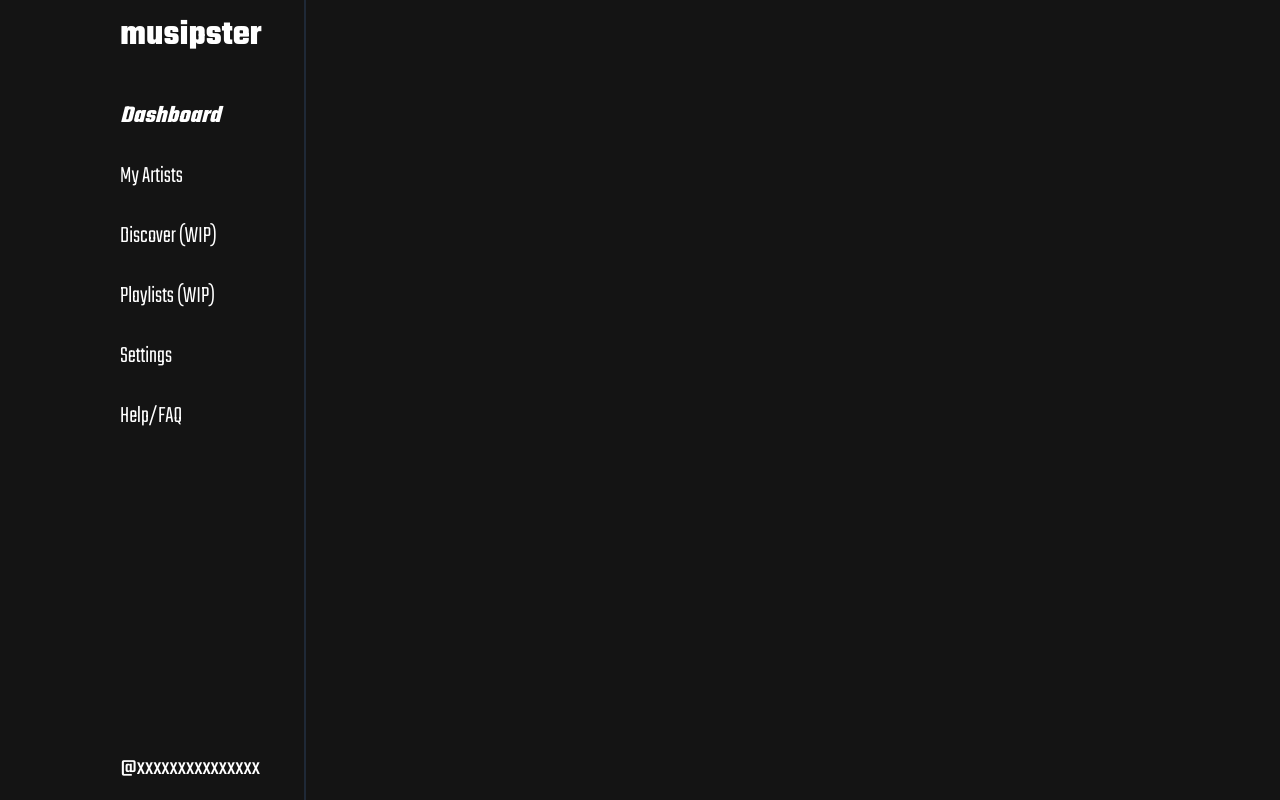
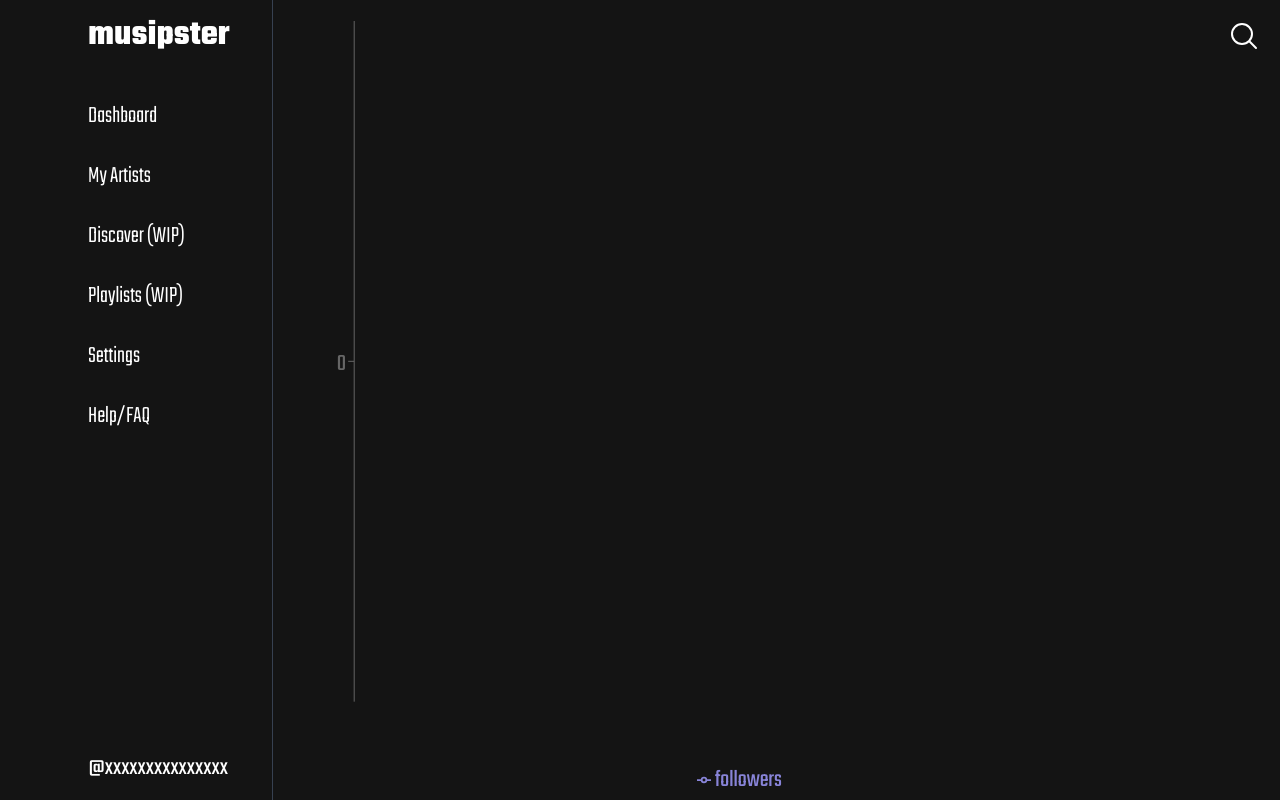
Before and after one commit to GnawhDaniel/Artist-Stats, a Next.js app in the folder website/: page /dashboard in a window 1280 px wide. Built offline with nearby package versions, Linux system fonts and the light colour scheme.

Commit message:
graph and search function.

```diff
--- a/website/app/dashboard/page.tsx
+++ b/website/app/dashboard/page.tsx
@@ -1,19 +1,136 @@
 "use client";
-import Sidebar from "@/components/sidebar"
+import Search from "@/components/search";
+import Sidebar from "@/components/sidebar";
+import Graph from "@/components/graph";
+import { use, useState } from "react";
+import List from "@/components/List";
+
+let test = [
+  { date: "08-09-2024", followers: 123 },
+  { date: "08-10-2024", followers: 1244 },
+  { date: "08-11-2024", followers: 1255 },
+  { date: "08-12-2024", followers: 1000 },
+  { date: "08-13-2024", followers: null },
+  { date: "08-14-2024", followers: 1100 },
+];
+test = [];
+
+function VerticalText({ text }: { text: string }) {
+  if (!text) {
+    return <></>
+  }
+
+  return (
+    <div
+      style={{
+        writingMode: "vertical-lr",
+        textOrientation: "upright",
+        letterSpacing: "-12px", // Adjust this value to reduce space between characters
+      }}
+      className="absolute right-2 top-20 bg-slate-800 p-2 rounded-3xl select-none"
+    >
+      {text.split("").map((char, index) => (
+        <span key={index}>{char}</span>
+      ))}
+    </div>
+  );
+}
 
 
-// Define Test component
 export default function Dashboard() {
-    // You would typically get this from your routing system
-    const currentPath = '/dashboard';
+  const currentPath = "";
+  const [data, setData] = useState([]);
+  const [minimum, setMinimum] = useState(0);
+  const [maximum, setMax] = useState(0);
+  const [artists, SetArtists] = useState([]);
+  const [searchWindow, setSearchWindow] = useState(false);
+  const [currentArtist, setArtist] = useState("");
 
-    return (
-      <div className="flex min-h-screen flex-col items-center">
-        <div className="flex max-w-[85%] w-full">
-          <Sidebar username="xxxxxxxxxxxxxxx" currentPath={currentPath}/>
-          <div className="p-4">
+  const handleSearchResult = (data: any) => {
+    SetArtists(data);
+    console.log(artists);
+  };
+
+  const onClickArtist = async (artist_id: string, artist_name: string) => {
+    const response = await fetch(`http://localhost:8000/artists/${artist_id}`, {
+      method: "GET",
+      headers: { "Content-Type": "application/json" },
+      credentials: "include",
+    });
+    const res = await response.json();
+    setData(res["data"]);
+    setMinimum(res["min_followers"]);
+    setMax(res["max_followers"]);
+    setArtist(artist_name);
+  };
+
+  return (
+    <div className="flex min-h-screen flex-col items-center">
+      {searchWindow ? (
+        <div className="flex flex-col absolute z-50 bg-gray-800 bg-opacity-90 w-full h-full">
+          <button
+            className="absolute top-0 right-0 p-5"
+            onClick={() => setSearchWindow(false)}
+          >
+            <svg
+              xmlns="http://www.w3.org/2000/svg"
+              fill="none"
+              viewBox="0 0 24 24"
+              stroke-width="1.5"
+              stroke="currentColor"
+              className="size-8 text-red-600 bg-gray-500 rounded-full"
+            >
+              <path
+                stroke-linecap="round"
+                stroke-linejoin="round"
+                d="M6 18 18 6M6 6l12 12"
+              />
+            </svg>
+          </button>
+          <div className="p-14">
+            <div className="relative w-full">
+              <Search onSearchResult={handleSearchResult}></Search>
+              <div
+                className="z-20 absolute bg-gray-600 p-3 rounded-md w-full"
+                onClick={() => setSearchWindow(false)}
+              >
+                <List artists={artists} onClickArtist={onClickArtist}></List>
+              </div>
+            </div>
           </div>
         </div>
+      ) : (
+        <></>
+      )}
+
+      <div className="flex max-w-[90%] w-full">
+        <div>
+          <Sidebar username="xxxxxxxxxxxxxxx" currentPath={currentPath} />
+        </div>
+        <button
+          className="absolute top-0 right-0 p-5"
+          onClick={() => setSearchWindow(true)}
+        >
+          <svg
+            xmlns="http://www.w3.org/2000/svg"
+            fill="none"
+            viewBox="0 0 24 24"
+            strokeWidth="1.5"
+            stroke="currentColor"
+            className="size-8 transition-all hover:scale-150 hover:transition-all hover:filter"
+          >
+            <path
+              strokeLinecap="round"
+              strokeLinejoin="round"
+              d="m21 21-5.197-5.197m0 0A7.5 7.5 0 1 0 5.196 5.196a7.5 7.5 0 0 0 10.607 10.607Z"
+            />
+          </svg>
+        </button>
+        <div className="flex flex-col w-full p-4 gap-5">
+          <Graph data={data} minimum={minimum} maximum={maximum}></Graph>
+        </div>
+        <VerticalText text={currentArtist} />{" "}
       </div>
-    );
-  }
+    </div>
+  );
+}
--- a/website/app/globals.css
+++ b/website/app/globals.css
@@ -13,6 +13,24 @@ body {
   background: rgb(var(--background));
 }
 
+@keyframes shake {
+  0% { transform: translate(1px, 1px) rotate(0deg); }
+  10% { transform: translate(-1px, -2px) rotate(-1deg); }
+  20% { transform: translate(-3px, 0px) rotate(1deg); }
+  30% { transform: translate(3px, 2px) rotate(0deg); }
+  40% { transform: translate(1px, -1px) rotate(1deg); }
+  50% { transform: translate(-1px, 2px) rotate(-1deg); }
+  60% { transform: translate(-3px, 1px) rotate(0deg); }
+  70% { transform: translate(3px, 1px) rotate(-1deg); }
+  80% { transform: translate(-1px, -1px) rotate(1deg); }
+  90% { transform: translate(1px, 2px) rotate(0deg); }
+  100% { transform: translate(1px, -2px) rotate(-1deg); }
+}
+
+.animate-shake-infinite {
+  animation: shake 0.5s cubic-bezier(.36,.07,.19,.97) infinite;
+}
+
 @layer utilities {
   .text-balance {
     text-wrap: balance;
--- a/website/app/page.tsx
+++ b/website/app/page.tsx
@@ -13,7 +13,7 @@ export default function Home() {
               viewBox="0 0 24 24"
               strokeWidth={1.5}
               stroke="currentColor"
-              className="size-14 ml-3 transition-all hover:scale-125 hover:transition-all hover:filter text-blue-600"
+              className="size-14 ml-3 transition-all hover:scale-125 hover:transition-all hover:filter text-blue-600 "
             >
               <path
                 strokeLinecap="round"
--- /dev/null
+++ b/website/components/List.tsx
@@ -0,0 +1,26 @@
+interface ListProps {
+  artists: any[];
+  onClickArtist: (artist_id: string, artist_name: string) => Promise<void>;
+}
+
+export default function List({ artists, onClickArtist }: ListProps) {
+    if (artists.length === 0){
+        return <></>
+    }
+    console.log(artists)
+    return (
+    <div>
+      <ul>
+        {artists.map((artist, index) => (
+          <div>
+            <li key={index}>
+              <button onClick={() => onClickArtist(artist["artist_id"], artist["artist_name"])}>
+                {artist["artist_name"]}
+              </button>
+            </li>
+          </div>
+        ))}
+      </ul>
+    </div>
+  );
+}
--- /dev/null
+++ b/website/components/graph.tsx
@@ -0,0 +1,30 @@
+"use client";
+import { useEffect, useState } from "react";
+import { LineChart, Line, XAxis, YAxis, Tooltip, Legend, ResponsiveContainer } from "recharts";
+
+interface ListProps {
+  data: any[];
+  minimum: number;
+  maximum: number;
+}
+
+
+export default function Graph({data, minimum, maximum}: ListProps) {
+
+  return (
+    <ResponsiveContainer width="100%" height="98%">
+      <LineChart data={data}>
+        <Line
+          connectNulls
+          type="monotone"
+          dataKey="followers"
+          stroke="#8884d8"
+        />
+        <XAxis dataKey="date" angle={45} minTickGap={-200} />
+        <YAxis domain={[minimum, maximum]} />
+        <Legend wrapperStyle={{ position: "relative" }} />
+        <Tooltip></Tooltip>
+      </LineChart>
+    </ResponsiveContainer>
+  );
+}
--- a/website/components/search.tsx
+++ b/website/components/search.tsx
@@ -21,7 +21,7 @@ export default function Search({onSearchResult}: {onSearchResult: (data: any) =>
   };
 
   return (
-    <form className="max-w-md mx-auto" onSubmit={handleSearchResult}>
+    <form className="" onSubmit={handleSearchResult}>
       <label
         htmlFor="default-search"
         className="mb-2 text-gray-900 sr-only dark:text-white"
@@ -39,9 +39,9 @@ export default function Search({onSearchResult}: {onSearchResult: (data: any) =>
           >
             <path
               stroke="currentColor"
-              stroke-linecap="round"
-              stroke-linejoin="round"
-              stroke-width="2"
+              strokeLinecap="round"
+              strokeLinejoin="round"
+              strokeWidth="2"
               d="m19 19-4-4m0-7A7 7 0 1 1 1 8a7 7 0 0 1 14 0Z"
             />
           </svg>
@@ -52,6 +52,7 @@ export default function Search({onSearchResult}: {onSearchResult: (data: any) =>
           className="block w-full text-lg p-4 ps-10 text-gray-900 border border-gray-300 rounded-lg bg-gray-50 focus:ring-blue-500 focus:border-blue-500 dark:bg-gray-700 dark:border-gray-600 dark:placeholder-gray-400 dark:text-white dark:focus:ring-blue-500 dark:focus:border-blue-500"
           placeholder="Search Artists"
           onChange={(e) => setQuery(e.target.value)}
+          autoComplete="off"
           required
         />
         <button
--- a/website/components/sidebar.tsx
+++ b/website/components/sidebar.tsx
@@ -1,35 +1,41 @@
-export default function Sidebar({ username, currentPath }: { username: string; currentPath: string }) {
+export default function Sidebar({
+  username,
+  currentPath,
+}: {
+  username: string;
+  currentPath: string;
+}) {
   const isActive = (path: string) => currentPath === path;
-
   const linkClass = (path: string) =>
-      `inline-block px-2 py-1 rounded transition-colors duration-200 hover:bg-gray-700 ${
-        isActive(path) ? 'font-bold italic' : ' font-light '
+    `inline-block px-2 py-1 rounded transition-colors duration-200 group-hover:bg-gray-700 ${
+      isActive(path) ? "font-bold italic" : " font-light "
     }`;
-
   return (
-      <>
+    <div className="flex">
       <header className="p-4 flex flex-col min-h-screen justify-between w-52">
         <div>
-            <h1 className="pl-2 text-4xl font-bold">musipster</h1>
+          <h1 className="pl-2 text-4xl font-bold hover:animate-shake">
+            <a href="/">musipster</a>
+          </h1>
           <ul className="mt-10 flex flex-col gap-5">
-              <li>
-                <a href="/dashboard" className={linkClass('/dashboard')}>Dashboard</a>
-              </li>
-              <li>
-                <a href="my-artists" className={linkClass('/my-artists')}>My Artists</a>
-              </li>
-              <li>
-                <a href="/discover" className={linkClass('/discover')}>Discover (WIP)</a>
-              </li>
-              <li>
-                <a href="/playlists" className={linkClass('/playlists')}>Playlists (WIP)</a>
-              </li>
-              <li>
-                <a href="/settings" className={linkClass('/settings')}>Settings</a>
-              </li>
-              <li>
-                <a href="/help" className={linkClass('/help')}>Help/FAQ</a>
-              </li>
+            <a href="/dashboard" className="group">
+              <li className={linkClass("/dashboard")}>Dashboard</li>
+            </a>
+            <a href="my-artists" className="group">
+              <li className={linkClass("/my-artists")}>My Artists</li>
+            </a>
+            <a href="/discover" className="group">
+              <li className={linkClass("/discover")}>Discover (WIP)</li>
+            </a>
+            <a href="/playlists" className="group">
+              <li className={linkClass("/playlists")}>Playlists (WIP)</li>
+            </a>
+            <a href="/settings" className="group">
+              <li className={linkClass("/settings")}>Settings</li>
+            </a>
+            <a href="/help" className="group">
+              <li className={linkClass("/help")}>Help/FAQ</li>
+            </a>
           </ul>
         </div>
         <div className="logout pl-2">
@@ -38,7 +44,7 @@ export default function Sidebar({ username, currentPath }: { username: string; c
           </button>
         </div>
       </header>
-        <div className="w-[2px] bg-gray-800"></div>
-      </>
+      <div className="w-[1px] bg-gray-700 h-screen"></div>
+    </div>
   );
 }
--- a/website/tailwind.config.ts
+++ b/website/tailwind.config.ts
@@ -18,7 +18,10 @@ const config: Config = {
       },
       colors: {
         secondary: 'rgb(255, 255, 255)'
-      }
+      },
+      animation: {
+        'shake': 'shake 0.5s cubic-bezier(.36,.07,.19,.97) infinite'
+      },
     },
   },
   plugins: [],
```
Also changed, not shown: website/middleware.ts (+4 -5 lines). Lines whose indentation alone changed are shown as unchanged.
